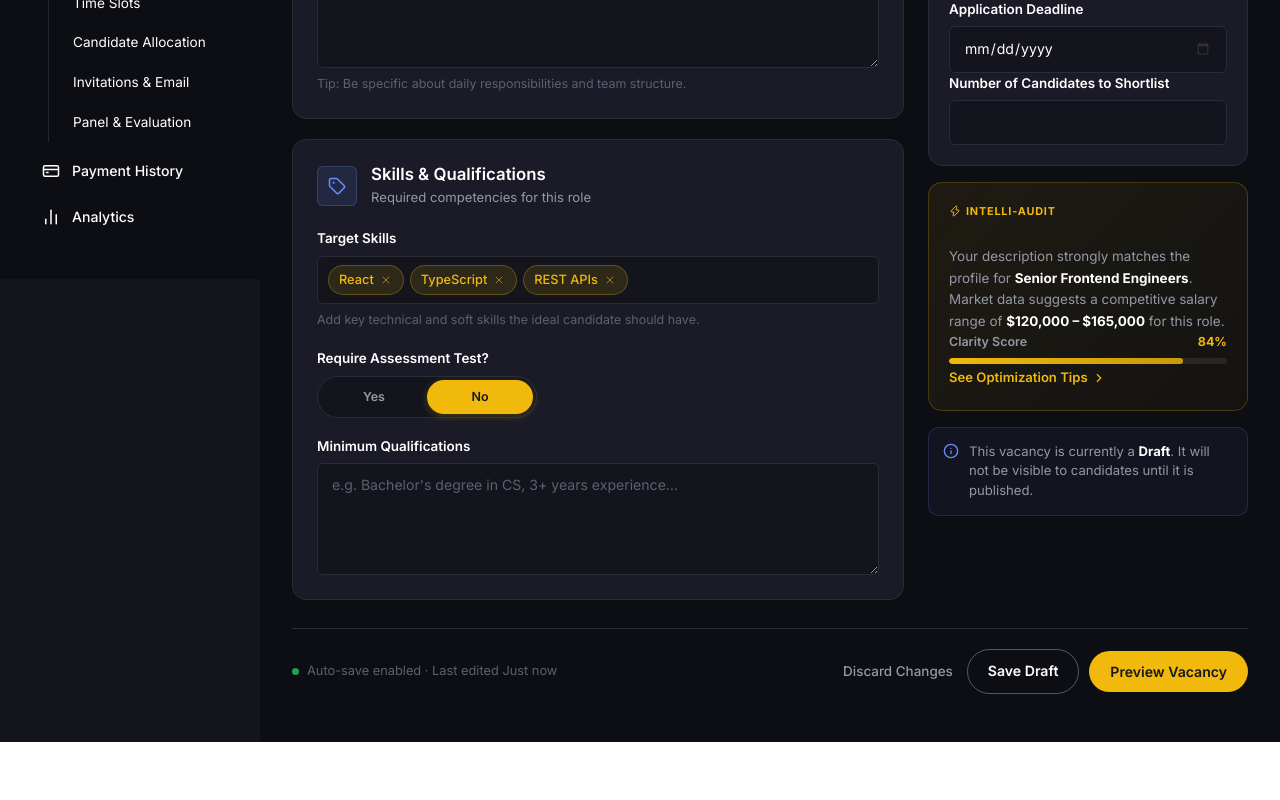
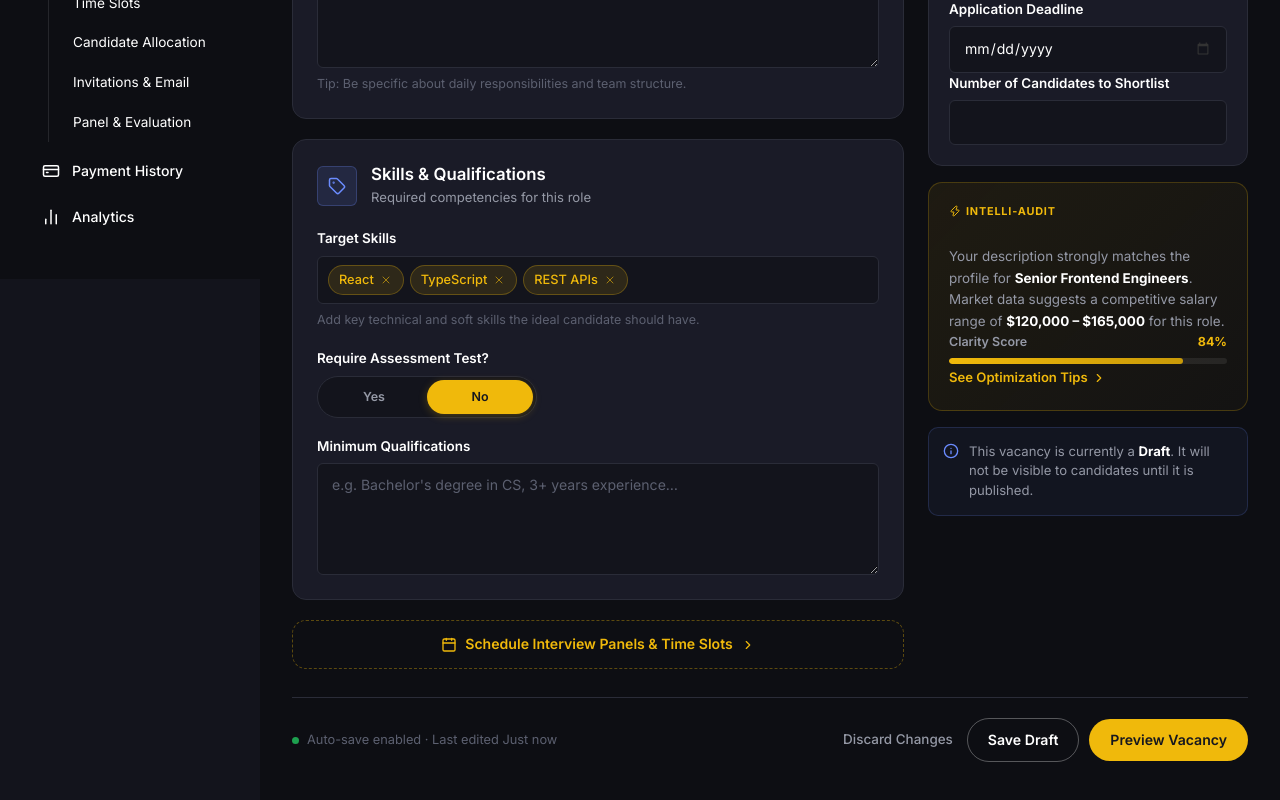
Before and after one commit to IntelliHire-project/Source-code, a React (Create React App) app in the folder frontend/: page /recruiter/create-vacancy in a window 1280 px wide. Shown: the part 521-1321 px from the top of the page. Before the commit the page ends 1263 px from the top, so only its background shows below. Built offline with nearby package versions, Linux system fonts and the light colour scheme.

Commit message:
feat: add interview scheduling button to Create Vacancy page

```diff
--- a/frontend/src/pages/recruiter/CreateVacancy/CreateVacancyPage.css
+++ b/frontend/src/pages/recruiter/CreateVacancy/CreateVacancyPage.css
@@ -155,6 +155,31 @@
   display: flex;
   flex-direction: column;
   gap: 18px;
+}
+
+/* ── Interview scheduling nav button ── */
+.cv-schedule-btn {
+  display: flex;
+  align-items: center;
+  justify-content: center;
+  gap: 8px;
+  width: 100%;
+  padding: 12px 20px;
+  background: transparent;
+  border: 1.5px dashed rgba(240, 185, 11, 0.35);
+  border-radius: var(--radius-lg);
+  color: var(--accent);
+  font-family: inherit;
+  font-size: 0.88rem;
+  font-weight: 600;
+  cursor: pointer;
+  transition: all 0.25s ease;
+}
+
+.cv-schedule-btn:hover {
+  background: rgba(240, 185, 11, 0.06);
+  border-color: var(--accent);
+  box-shadow: 0 0 0 3px rgba(240, 185, 11, 0.08);
 }
 
 /* ─────────────────────────────────────────────
--- a/frontend/src/pages/recruiter/CreateVacancy/CreateVacancyPage.jsx
+++ b/frontend/src/pages/recruiter/CreateVacancy/CreateVacancyPage.jsx
@@ -7,6 +7,7 @@ import {
   Info,
   ChevronRight,
   AlertCircle,
+  Calendar,
 } from 'lucide-react';
 import RecruiterSidebar from '../../../components/common/RecruiterSidebar';
 import TopBar from '../../../components/TopBar/TopBar';
@@ -214,6 +215,16 @@ function CreateVacancyPage() {
                   </div>
                 </div>
               </section>
+
+              <button
+                type="button"
+                className="cv-schedule-btn"
+                onClick={() => navigate('/recruiter/interviews')}
+              >
+                <Calendar size={16} />
+                Schedule Interview Panels &amp; Time Slots
+                <ChevronRight size={14} />
+              </button>
             </div>
 
             {/* ── Right: rail ── */}
```
